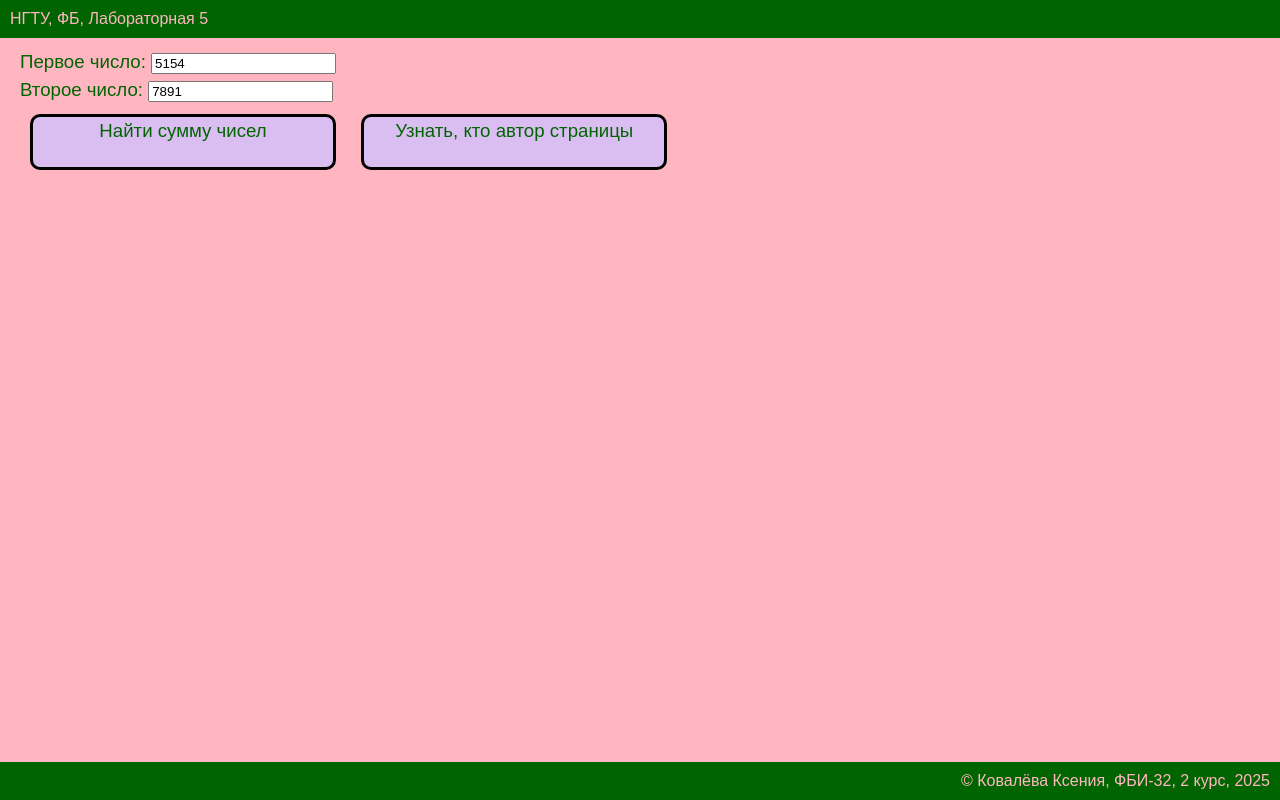
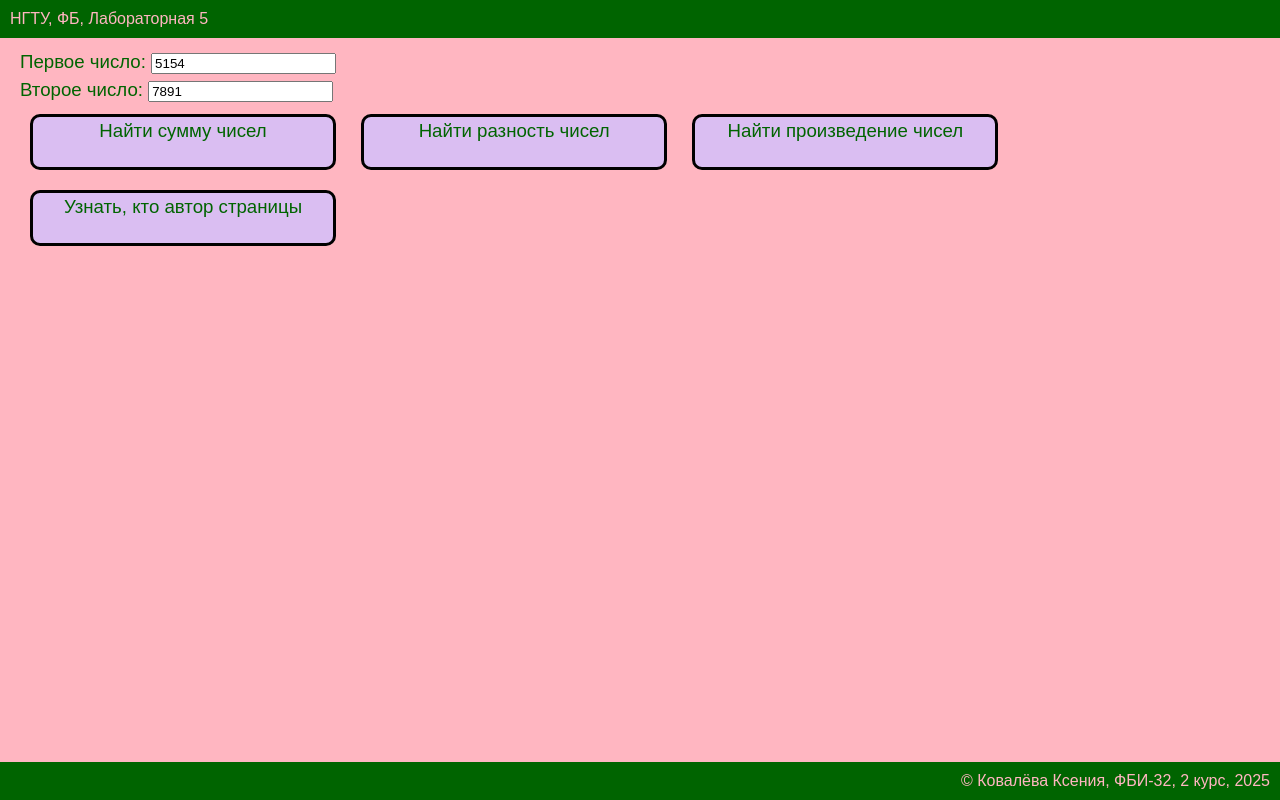
Before and after one commit to ksennnn/web-labs, a plain HTML site: page lab5/arithmetic.html in a window 1280 px wide. Drawn offline with Linux system fonts and the light colour scheme.

Commit message:
Арифметические операции

```diff
--- a/lab5/arithmetic.html
+++ b/lab5/arithmetic.html
@@ -12,7 +12,7 @@
         <script>
             function showSum() {
                 let inputA = document.getElementById('numberA');
-                let inputB = document.getElementById('numberB')
+                let inputB = document.getElementById('numberB');
 
                 let a = parseInt(inputA.value);
                 let b = parseInt(inputB.value);
@@ -26,6 +26,24 @@
             function showHello() {
                 let hello = 'Добро пожаловать на страницу! Рады видеть Вас здесь ;)';
                 alert(hello)
+            }
+            function showMinus() {
+                let inputA = document.getElementById('numberA');
+                let inputB = document.getElementById('numberB');
+
+                let a = parseInt(inputA.value);
+                let b = parseInt(inputB.value);
+                let result = a - b;
+                alert('Разность ' + a + ' и ' + b + ' равна ' + result);
+            }
+            function showMultiply() {
+                let inputA = document.getElementById('numberA');
+                let inputB = document.getElementById('numberB');
+
+                let a = parseInt(inputA.value);
+                let b = parseInt(inputB.value);
+                let result = a * b;
+                alert('Произведение ' + a + ' и ' + b + ' равно ' + result);
             }
         </script>
         <style>
@@ -54,6 +72,8 @@
             <label>Первое число: <input type="number" value="5154" id="numberA"></label><br>
             <label>Второе число: <input type="number" value="7891" id="numberB"></label><br>
             <div class="message" onclick="showSum()">Найти сумму чисел</div>
+            <div class="message" onclick="showMinus()">Найти  разность чисел</div>
+            <div class="message" onclick="showMultiply()">Найти произведение чисел</div>
             <div class="message" onclick="showAuthor()">Узнать, кто автор страницы</div>
         </main>
         </main>
```
